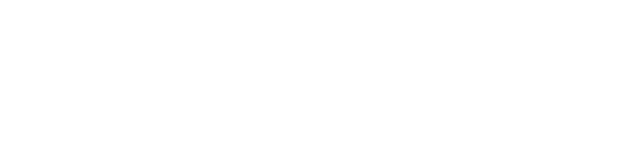
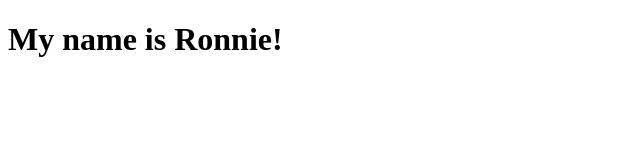
Before and after one commit to rdscott910/git-fun, a plain HTML site: page index.html in a window 1280 px wide. Shown: the whole page, without its empty margins (0-640 px from the left). Drawn offline with Linux system fonts and the light colour scheme.

Commit message:
added my name

```diff
--- a/index.html
+++ b/index.html
@@ -5,6 +5,6 @@
     <title></title>
   </head>
   <body>
-
+    <h1>My name is Ronnie!</h1>
   </body>
 </html>
```
